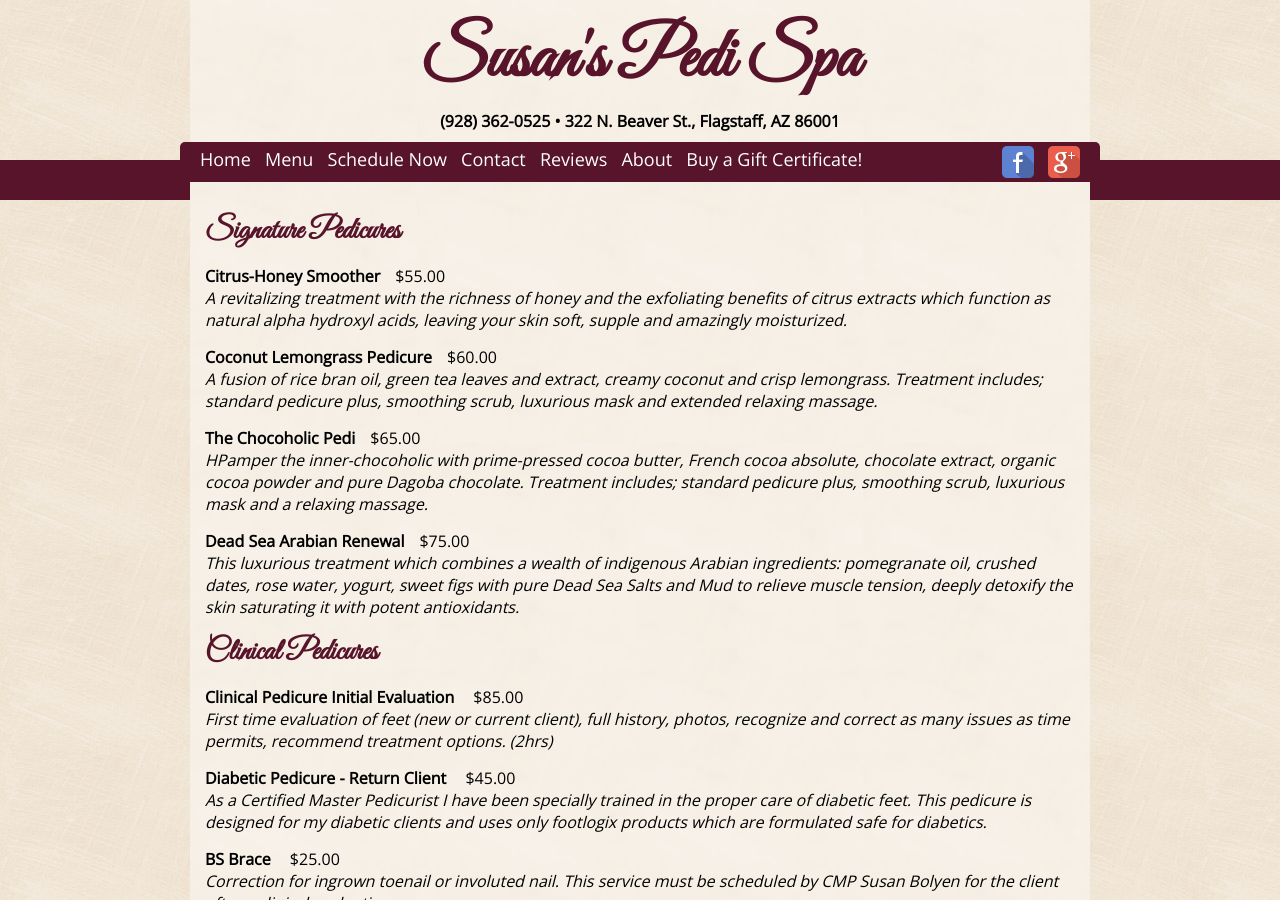
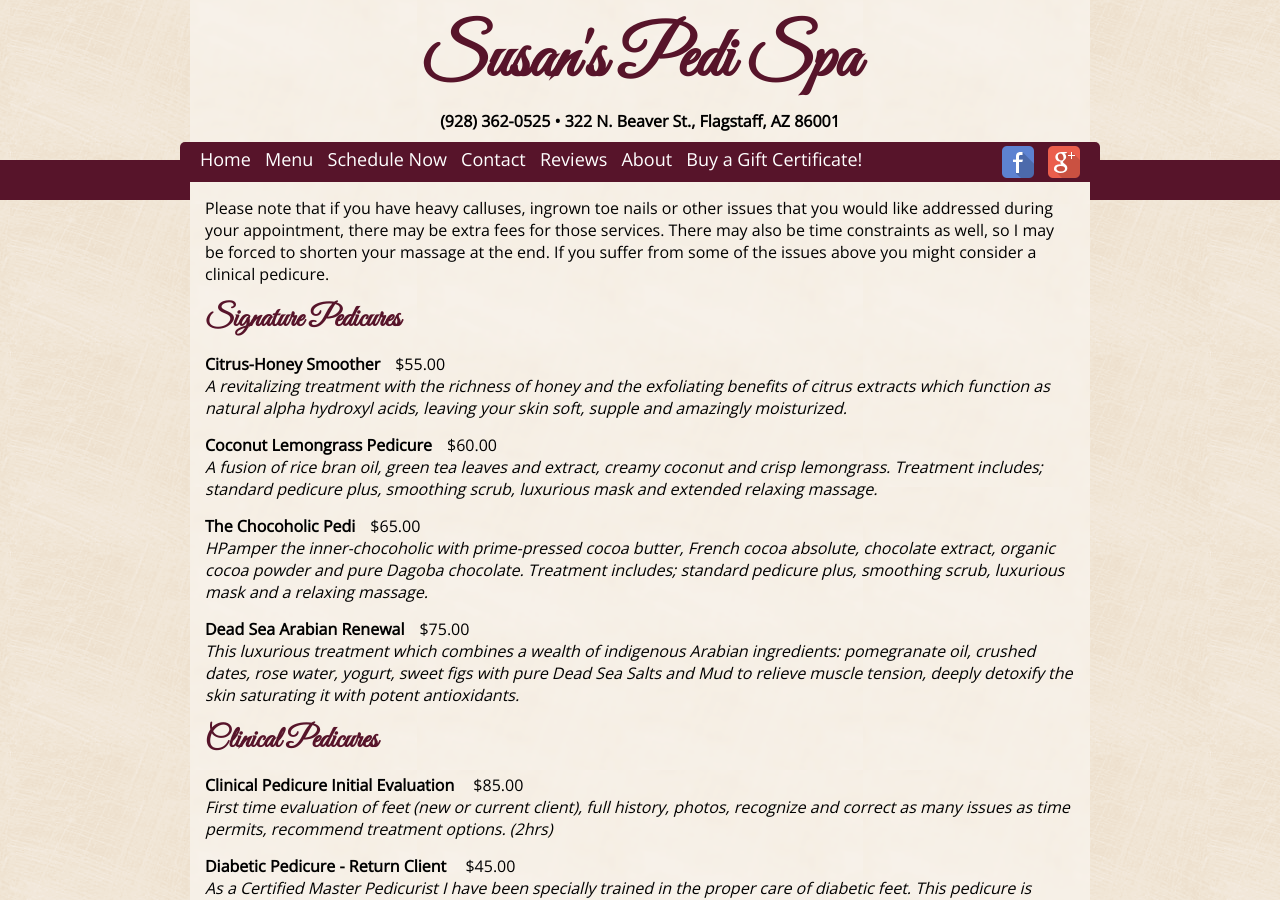
Before and after one commit to susanspedispa/susanspedispa.github.io, a Jekyll site: the page built from menu.html, in a window 1280 px wide and 900 px high. Built offline with Jekyll 4.4.1, drawn with Linux system fonts in a browser that asks for light colours.

Commit message:
Update menu.html

```diff
--- a/_includes/menu.html
+++ b/_includes/menu.html
@@ -1,3 +1,5 @@
+<p>Please note that if you have heavy calluses, ingrown toe nails or other issues that you would like addressed during your appointment, there may be extra fees for those services. There may also be time constraints as well, so I may be forced to shorten your massage at the end. If you suffer from some of the issues above you might consider a clinical pedicure.</p>
+
 <h3>Signature Pedicures</h3>
 
 
```
